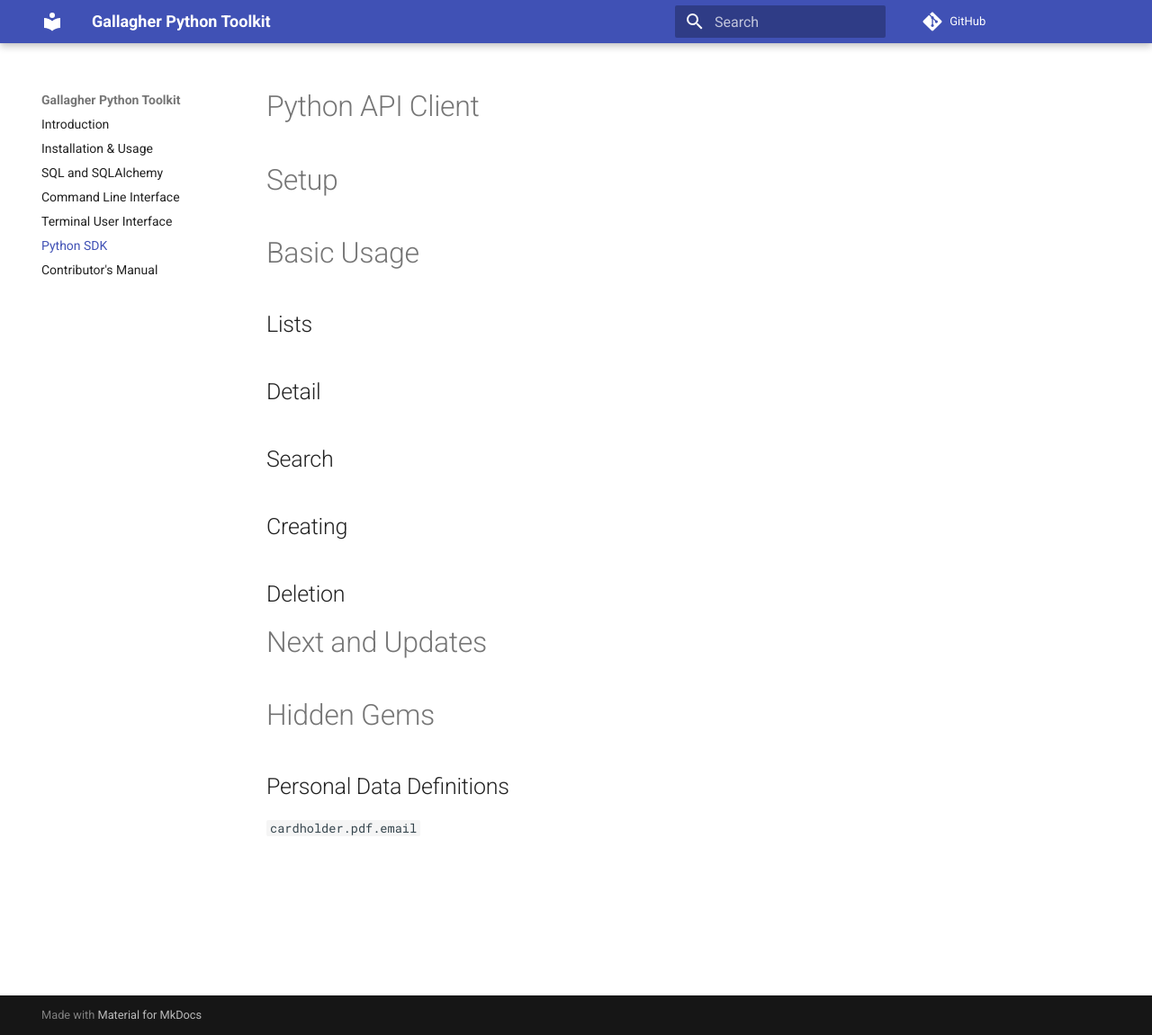
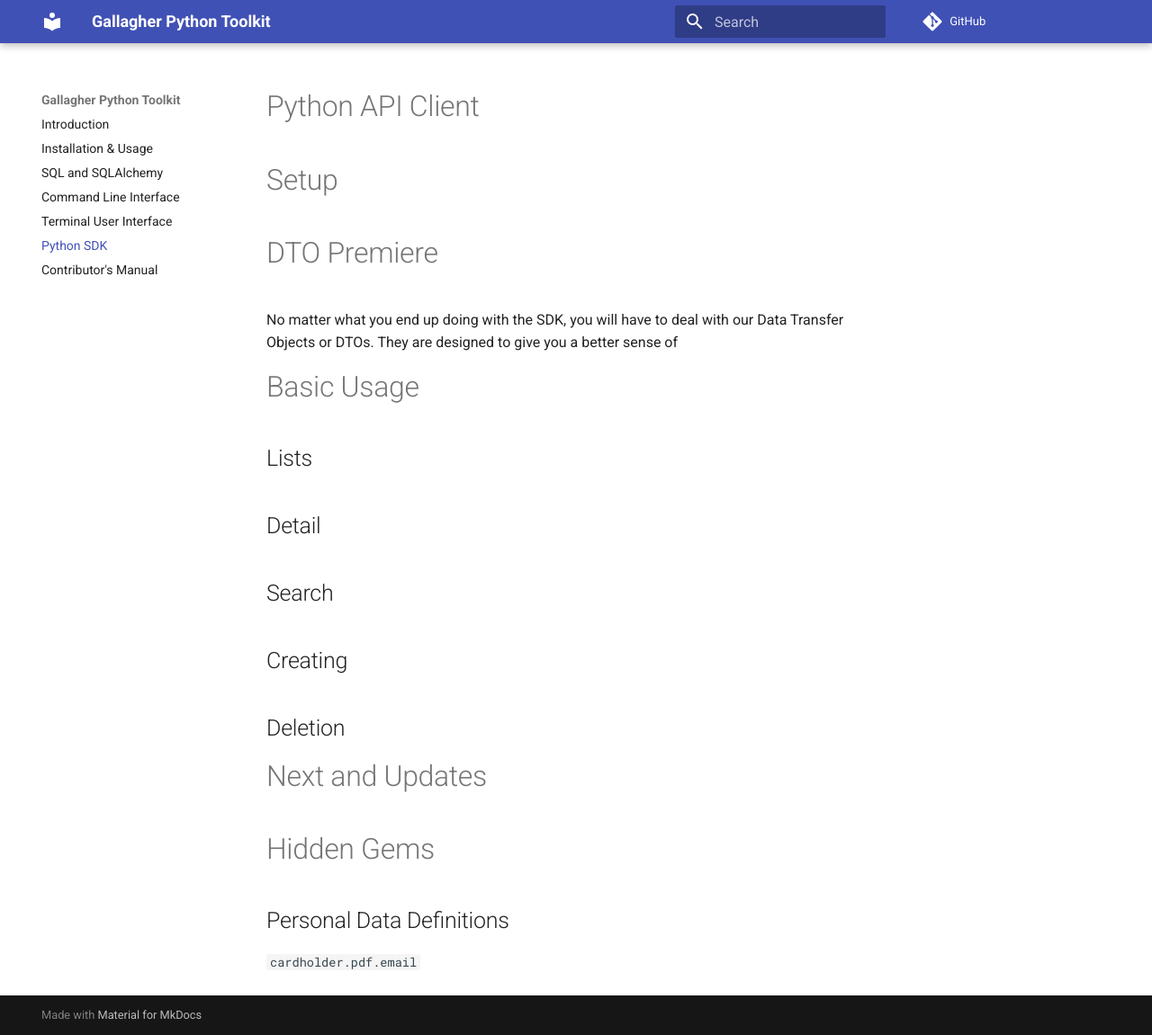
Before and after one commit to anomaly/gallagher, an MkDocs documentation site: the page built from docs/docs/python-sdk.md, in a window 1280 px wide and 1151 px high. Shown: the whole window at 90% size. Built offline with MkDocs 1.6.1 and Material for MkDocs 9.7.7, drawn with Linux system fonts in a browser that asks for light colours; comment, search, counter and statistics services are not loaded.

Commit message:
docs: updates headings for sdk docs

```diff
--- a/docs/docs/python-sdk.md
+++ b/docs/docs/python-sdk.md
@@ -1,6 +1,10 @@
 # Python API Client
 
 # Setup
+
+# DTO Premiere
+
+No matter what you end up doing with the SDK, you will have to deal with our Data Transfer Objects or DTOs. They are designed to give you a better sense of
 
 # Basic Usage
 
```
